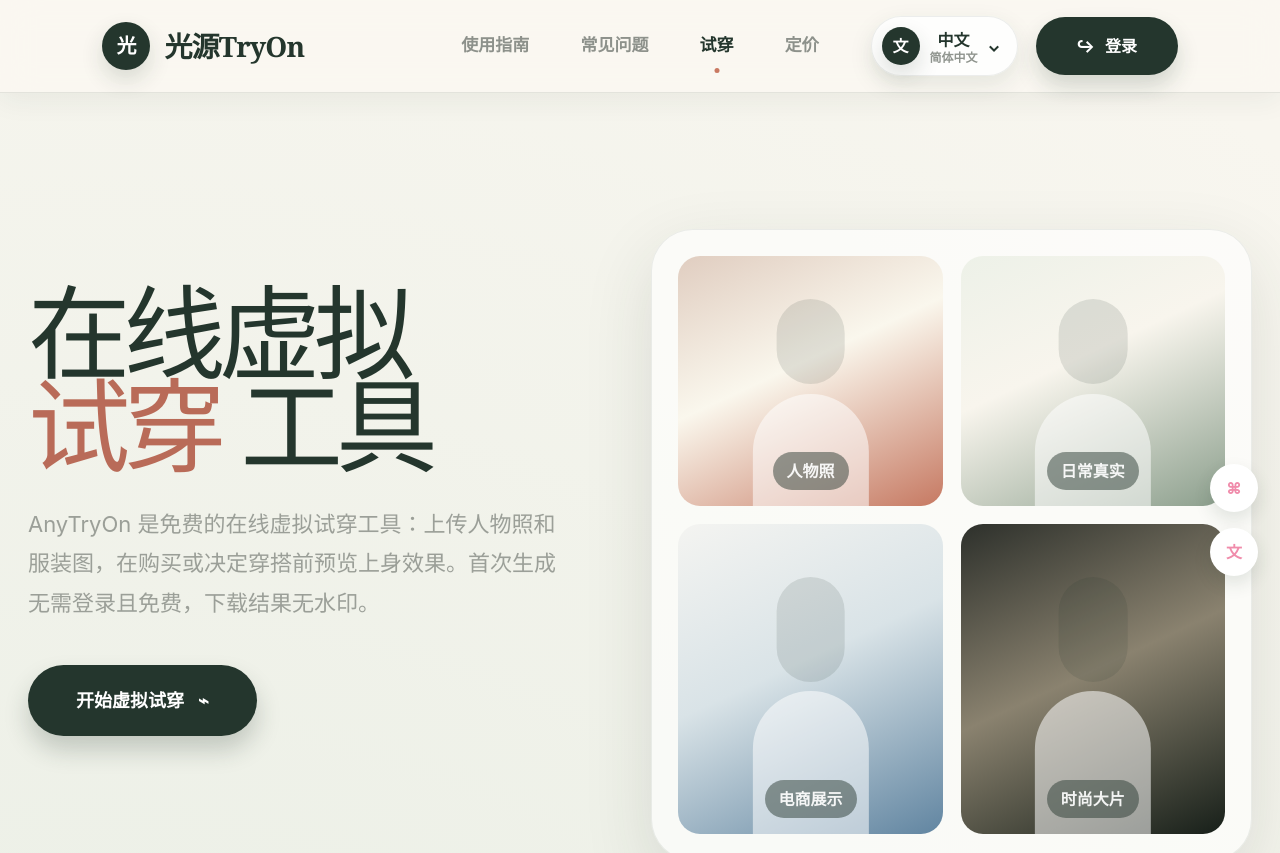
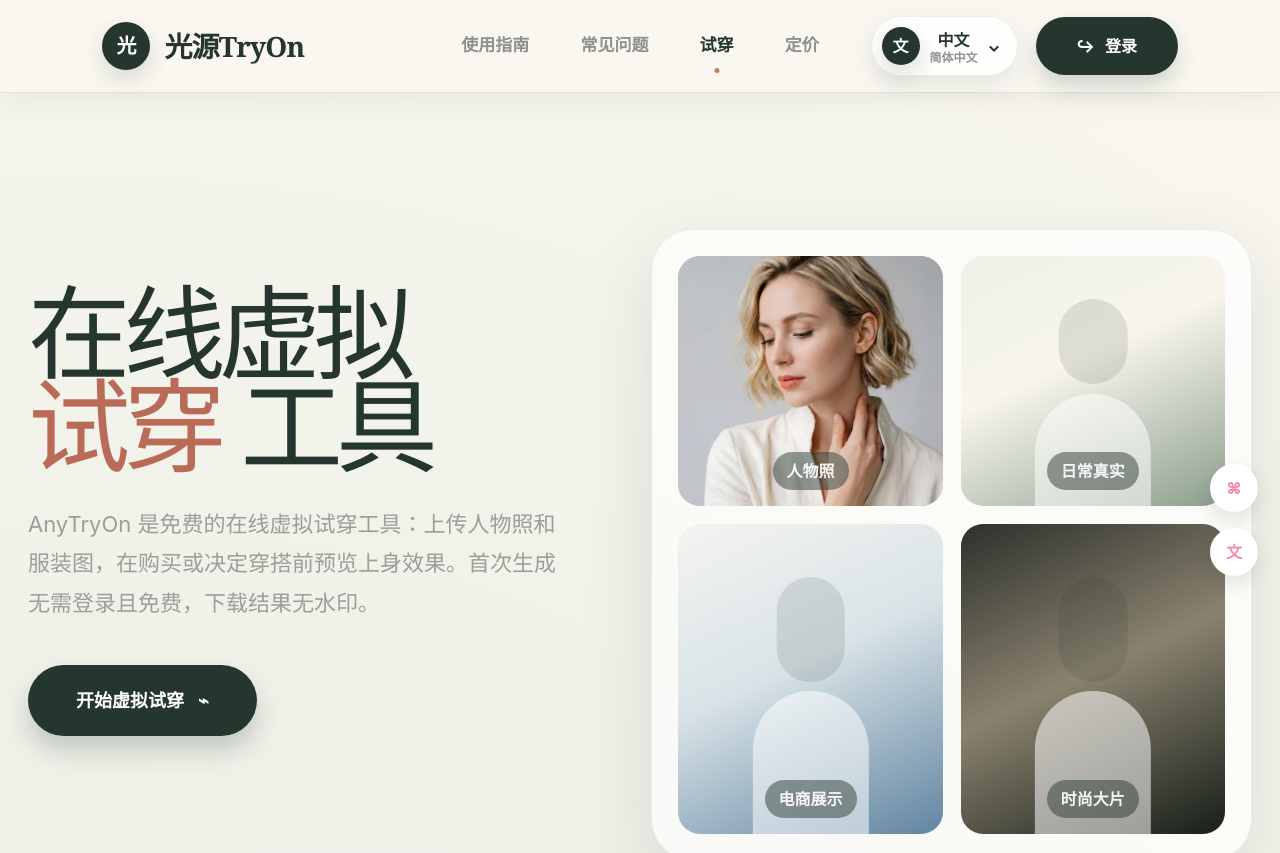
Before and after one commit to yuanbaoli888/guangyuanshiyiceshi, a React (Vite) app in the folder frontend/: page / in a window 1280 px wide. Shown: the top 853 px of the page. Built offline with nearby package versions, Linux system fonts and the light colour scheme; no server answers.

Commit message:
Add hover swap image to hero person tile

```diff
--- a/frontend/src/pages/Home.jsx
+++ b/frontend/src/pages/Home.jsx
@@ -1,3 +1,6 @@
+import personAfterImage from "../assets/tryon-person-after.jpg";
+import personBeforeImage from "../assets/tryon-person-before.jpg";
+
 const styleCards = [
   ["原生风格", "最接近原图", "portrait-one"],
   ["日常真实", "自然细节", "portrait-two"],
@@ -29,9 +32,18 @@ const faqItems = [
   "也可以用 AnyTryOn 给照片换衣服吗?",
 ];
 
-function PhotoTile({ className = "", label }) {
+function PhotoTile({ className = "", label, image, hoverImage, alt }) {
+  const imageClass = image ? "photo-tile-image" : "";
+  const hoverClass = hoverImage ? "photo-tile-hover-swap" : "";
+
   return (
-    <div className={`photo-tile ${className}`}>
+    <div className={`photo-tile ${imageClass} ${hoverClass} ${className}`}>
+      {image ? (
+        <img className="photo-tile-img photo-tile-img-default" src={image} alt={alt || label} />
+      ) : null}
+      {hoverImage ? (
+        <img className="photo-tile-img photo-tile-img-hover" src={hoverImage} alt="" aria-hidden="true" />
+      ) : null}
       <span>{label}</span>
     </div>
   );
@@ -77,7 +89,13 @@ export default function Home() {
           </a>
         </div>
         <div className="hero-collage" aria-label="虚拟试穿示例">
-          <PhotoTile className="portrait-one" label="人物照" />
+          <PhotoTile
+            className="portrait-one"
+            label="人物照"
+            image={personBeforeImage}
+            hoverImage={personAfterImage}
+            alt="金发女性人物照"
+          />
           <PhotoTile className="portrait-two" label="日常真实" />
           <PhotoTile className="portrait-three" label="电商展示" />
           <PhotoTile className="portrait-four" label="时尚大片" />
--- a/frontend/src/styles.css
+++ b/frontend/src/styles.css
@@ -1052,6 +1052,48 @@ button {
   width: 26%;
 }
 
+.photo-tile-image {
+  background: #f7f3ec;
+}
+
+.photo-tile-image::before,
+.photo-tile-image::after {
+  display: none;
+}
+
+.photo-tile-img {
+  height: 100%;
+  inset: 0;
+  object-fit: cover;
+  position: absolute;
+  transition:
+    opacity 260ms ease,
+    transform 520ms ease;
+  width: 100%;
+}
+
+.photo-tile-img-hover {
+  opacity: 0;
+}
+
+.portrait-one.photo-tile-image .photo-tile-img-default {
+  object-position: 50% 32%;
+}
+
+.portrait-one.photo-tile-image .photo-tile-img-hover {
+  object-position: 50% 18%;
+}
+
+.photo-tile-hover-swap:hover .photo-tile-img-default {
+  opacity: 0;
+  transform: scale(1.03);
+}
+
+.photo-tile-hover-swap:hover .photo-tile-img-hover {
+  opacity: 1;
+  transform: scale(1.03);
+}
+
 .photo-tile span {
   background: rgba(36, 54, 45, 0.48);
   border-radius: 999px;
```
Also changed, not shown: frontend/src/assets/tryon-person-after.jpg (added), frontend/src/assets/tryon-person-before.jpg (added).
